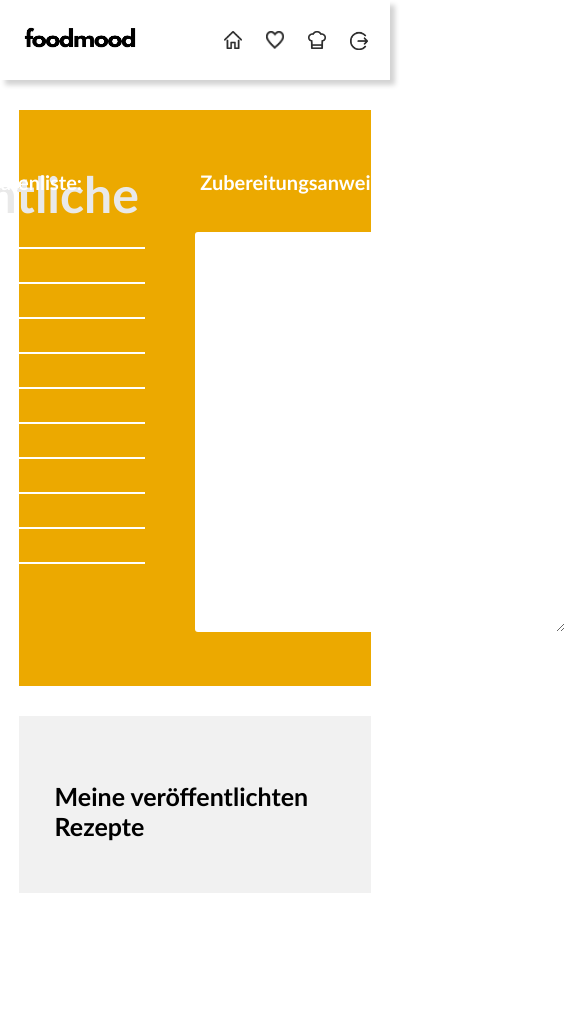
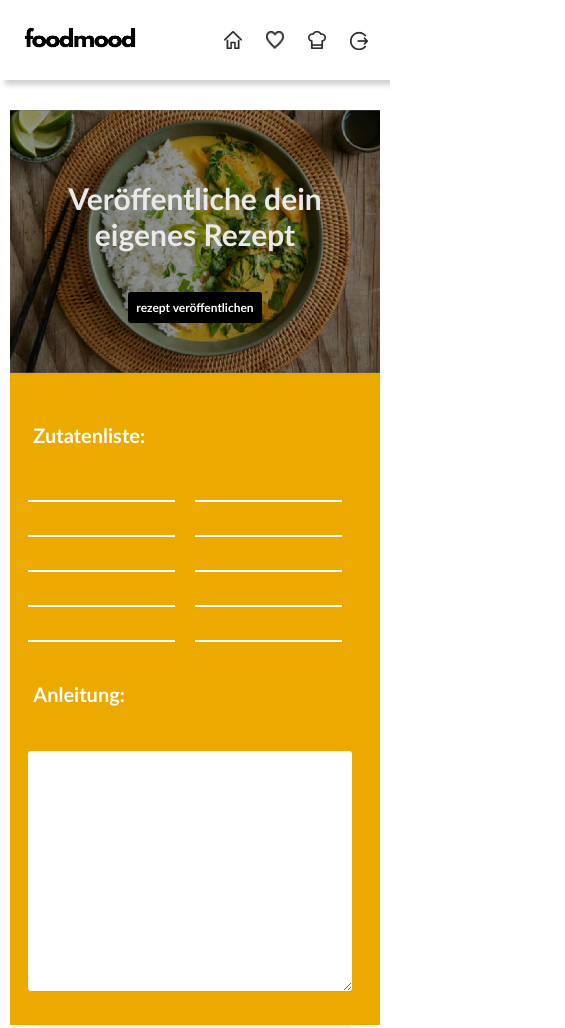
Before and after one commit to annaalehmann/GIS-P-fung-2021, a website: page Code/meine-rezepte.html in a window 390 px wide. Shown: the top 1028 px of the page, 565 px wide, since content can reach past the window. Before the commit the page ends 893 px from the top, so only its background shows below. Drawn offline with Linux system fonts and the light colour scheme.

Commit message:
responsive design Meine Rezepte

```diff
--- a/Code/meine-rezepte.html
+++ b/Code/meine-rezepte.html
@@ -2,6 +2,8 @@
 <html lang="de">
 
 <head>
+    <meta charset="UTF-8">
+    <meta name="viewport" content="width=device-width, initial-scale=1.0">
     <title>foodmood | Meine Rezepte</title>
     <link rel="icon" href="#">
     <link rel="stylesheet" href="stylesheet.css">
@@ -36,28 +38,40 @@
 
     <div class="ebenenContainer">
         <div class="ebeneRezepteErstellen">
-            <div class="links">
+
+            <div class="titleContainer">
+                <div class="ueberschriftContainer">
                     <h1 class="ueberschrift">Veröffentliche dein eigenes Rezept</h1>
+                </div>
+                <div class="buttonContainer">
                     <button class="button" id="publish">rezept veröffentlichen</button>
                 </div>
-            <div>
+            </div>
+
+            <div class="formularConainter">
                 <form id="rezeptFormular">
                     <div id="zutatenliste">
                         <h3 class="unterueberschrift">Zutatenliste:</h1>
+                            <div class="zutatenlisteInput">
+                                <div id="zutatenliste1">
                                     <input type="text" class="zutaten" id="zutat1" name="zutaten">
                                     <input type="text" class="zutaten" id="zutat2" name="zutaten">
                                     <input type="text" class="zutaten" id="zutat3" name="zutaten">
                                     <input type="text" class="zutaten" id="zutat4" name="zutaten">
                                     <input type="text" class="zutaten" id="zutat5" name="zutaten">
+                                </div id="zutatenliste1">
+                                <div id="zutatenliste1">
                                     <input type="text" class="zutaten" id="zutat6" name="zutaten">
                                     <input type="text" class="zutaten" id="zutat7" name="zutaten">
                                     <input type="text" class="zutaten" id="zutat8" name="zutaten">
                                     <input type="text" class="zutaten" id="zutat9" name="zutaten">
                                     <input type="text" class="zutaten" id="zutat10" name="zutaten">
                                 </div>
-                    <div>
-                        <h3 class="unterueberschrift">Zubereitungsanweisung:</h1>
-                            <textarea id="zubereitungsanweisung" name="zubereitung" cols="35" rows="20"></textarea>
+                            </div>
+                    </div>
+                    <div id="zubereitung">
+                        <h3 class="unterueberschrift">Anleitung:</h1>
+                            <textarea id="zubereitungsanweisung" name="zubereitung"></textarea>
                     </div>
                 </form>
             </div>
@@ -73,6 +87,9 @@
         </div>
     </div>
 
+
+
+
 </body>
 
 </html>
--- a/Code/stylesheet.css
+++ b/Code/stylesheet.css
@@ -98,12 +98,11 @@ a {
     margin-top: 30px;
 }
 
-.ebeneHeader {
+.ebeneHomeHeader {
     display: flex;
     flex-direction: row-reverse;
     margin-left: auto;
     margin-right: auto;
-    width: 100%;
     height: 100%;
     width: 80%;
     background-color: #eca900;
@@ -157,38 +156,63 @@ a {
 /*Meine Rezepte*/
 
 .ebeneRezepteErstellen {
+    padding: 0px;
+    display: flex;
+    flex-direction: row;
+    justify-content: center;
     margin-left: auto;
     margin-right: auto;
+    height: 100%;
     width: 80%;
-    padding-top: 30px;
-    padding-bottom: 30px;
     background-color: #eca900;
+}
+
+.titleContainer {
+    background-image: url(Bilder/rezeptBild.png);
+    background-attachment: local;
+    background-position: center;
+    background-repeat: no-repeat;
+    background-size: cover;
+    display: flex;
+    flex-direction: column;
+    align-items: center;
+    min-width: 40%;
+    padding-left: 30px;
+    padding-right: 30px;
+    padding-top: 25px;
+}
+
+.titleContainer .buttonContainer {
+    margin-top: -20px;
+}
+
+.formularConainter {
     display: flex;
     justify-content: center;
-    padding: 20px;
-    padding-bottom: 50px;
-}
-
-.ebeneRezepteErstellen .ueberschrift {
-    text-align: left;
+    align-items: center;
     width: 100%;
-}
-
-.links {
-    width: 45%;
+    padding-bottom: 30px;
+    padding-top: 10px;
 }
 
 #rezeptFormular {
     display: flex;
     flex-direction: row;
+    width: 90%;
+    padding-left: 50px;
 }
 
 #zutatenliste {
-    width: 230px;
+    width: 40%;
+}
+
+#zubereitung {
+    width: 60%;
+    padding-left: 20px;
 }
 
 input {
-    width: 160px;
+    width: 150px;
     border: none;
     padding: 15px 10px 0px 10px;
     border-bottom: 2px solid white;
@@ -208,24 +232,28 @@ input:focus {
 }
 
 #zubereitungsanweisung {
-    margin-top: 18px;
     background-color: rgb(255, 255, 255);
+    border-radius: 3px;
     border: none;
     outline: none;
+    padding: 20px;
+    margin-top: 25px;
+    height: 67%;
+    width: 70%;
     font-family: 'Times New Roman', Times, serif;
     font-style: italic;
     font-size: 16px;
     font-weight: 800;
     color: rgba(46, 46, 46, 0.884);
-    padding: 20px;
-    border-radius: 3px;
 }
+
+
+/*Meine Rezepte einsehen*/
 
 .ebeneMeineRezepteContainer {
     display: flex;
     align-items: center;
     justify-content: center;
-    margin-top: 30px;
     width: 100%;
     height: 100%;
 }
@@ -237,7 +265,6 @@ input:focus {
     margin-left: auto;
     margin-right: auto;
     width: 80%;
-    padding: 20px;
     background-color: rgb(241, 241, 241);
 }
 
@@ -268,8 +295,11 @@ input:focus {
     .menueContainer {
         right: 40px;
     }
+    .ueberschrift {
+        font-size: 40px;
+    }
     /*Startseite*/
-    .ebeneHeader {
+    .ebeneHomeHeader {
         width: 90%;
     }
     .menuetext {
@@ -280,12 +310,18 @@ input:focus {
         padding-bottom: 30px;
     }
     .textContainer .ueberschrift {
-        font-size: 40px;
         margin-top: 0px;
     }
     .textContainer .textkoerper {
         margin-top: -10px;
         line-height: 30px;
+    }
+    /*Meine Rezepte*/
+    .ebeneRezepteErstellen {
+        width: 90%;
+    }
+    input {
+        width: 120px;
     }
 }
 
@@ -297,21 +333,49 @@ input:focus {
     .menueContainer {
         right: 10px;
     }
+    .ueberschrift {
+        font-size: 30px;
+    }
     /*Startseite*/
-    .ebeneHeader {
+    .ebeneHomeHeader {
         width: 95%;
     }
     .textContainer {
         padding-top: 30px;
         padding-bottom: 30px;
     }
-    .textContainer .ueberschrift {
-        font-size: 30px;
-        margin-top: 0px;
-    }
     .textContainer .textkoerper {
         font-size: 18px;
         line-height: 25px;
+    }
+    /*Meine Rezepte*/
+    .ebeneRezepteErstellen {
+        width: 95%;
+    }
+    #rezeptFormular {
+        flex-direction: column;
+        padding-left: 0px;
+    }
+    #zutatenliste {
+        width: 100%;
+    }
+    #zubereitung {
+        width: 100%;
+        padding-left: 0px;
+    }
+    .zutatenlisteInput {
+        display: flex;
+        flex-direction: row;
+    }
+    #zutatenliste1 {
+        margin-right: 40px;
+    }
+    input {
+        width: 100%;
+    }
+    #zubereitungsanweisung {
+        height: 150px;
+        width: 90%;
     }
 }
 
@@ -338,6 +402,22 @@ input:focus {
         padding: 8px;
         margin-top: 10px;
     }
+    /*Meine Rezepte*/
+    .ebeneRezepteErstellen {
+        flex-direction: column;
+    }
+    .titleContainer {
+        background-position: top;
+        padding-top: 50px;
+        padding-bottom: 50px;
+    }
+    .titleContainer .buttonContainer {
+        justify-content: center;
+        margin-top: 10px;
+    }
+    .titleContainer {
+        background-image: url(Bilder/rezeptBild_dunkler.png);
+    }
 }
 
 @media screen and (max-width: 600px) {
@@ -353,7 +433,7 @@ input:focus {
         width: 120px;
     }
     /*Startseite*/
-    .ebeneHeader {
+    .ebeneHomeHeader {
         flex-direction: column-reverse;
     }
     .headerBild {
@@ -365,4 +445,16 @@ input:focus {
     .textContainer .textkoerper {
         display: block;
     }
+    /*Meine Rezepte*/
+    #zubereitungsanweisung {
+        height: 200px;
+        width: 85%;
+    }
+    .ueberschriftContainer {
+        display: flex;
+        justify-content: center;
+        align-items: center;
+        text-align: center;
+        width: 100%;
+    }
 }
```
Also changed, not shown: Code/index.html (+1 -1 lines), Code/Bilder/rezeptBild.png (added), Code/Bilder/rezeptBild_dunkler.png (added). Lines whose indentation alone changed are shown as unchanged.
